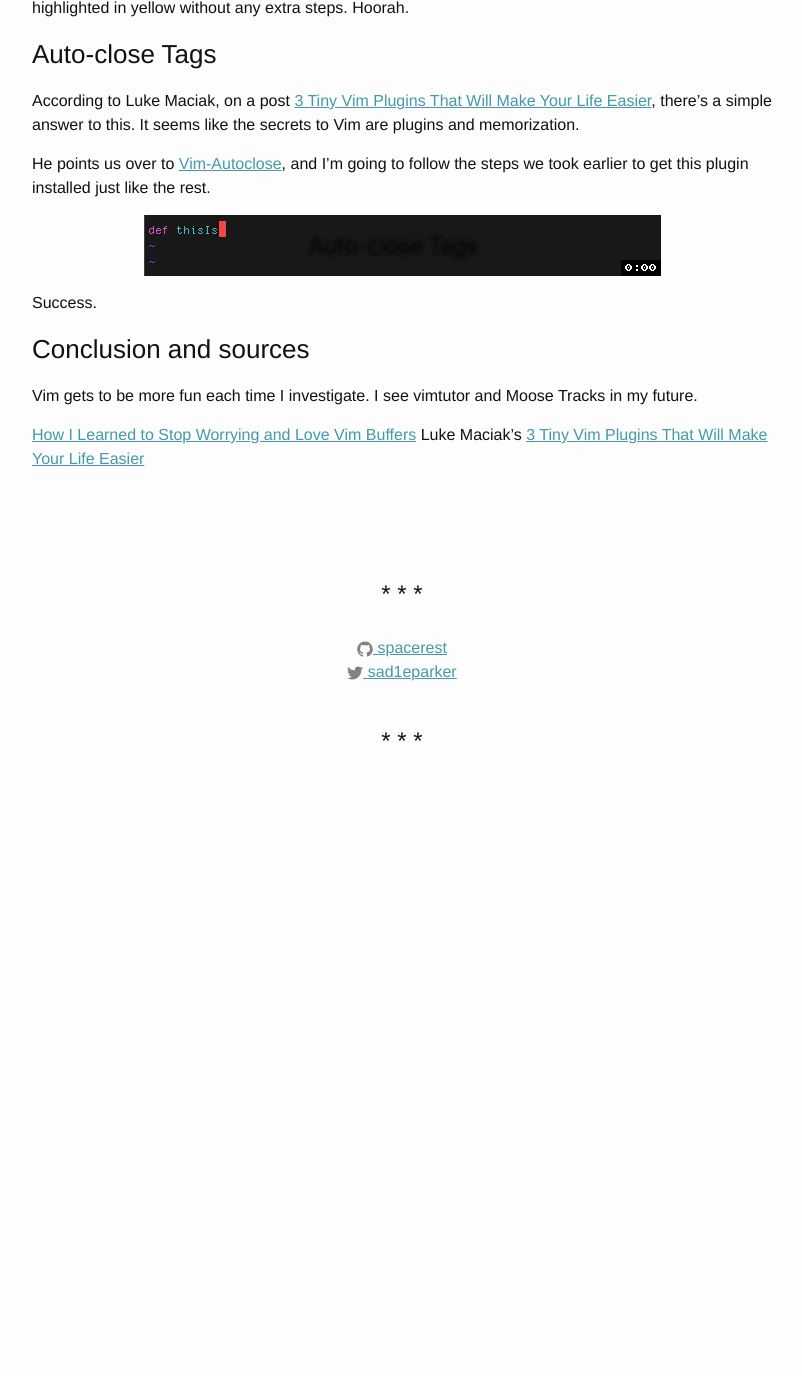
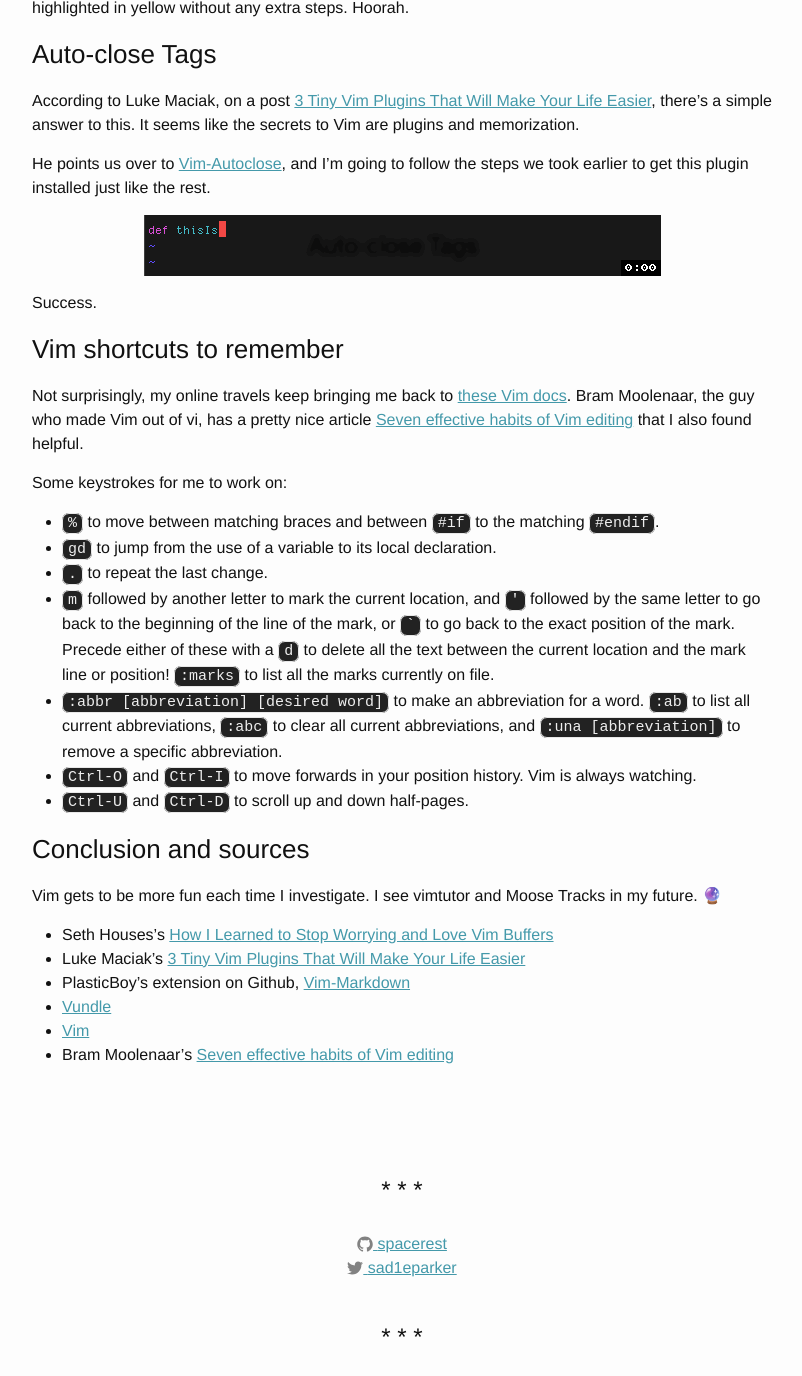
Before and after one commit to spacerest/spacerest.github.io, a Jekyll site: the page built from _posts/2016-02-08-setting-up-vim.markdown, in a window 1280 px wide and 1400 px high, scrolled down 4960 px. Shown: the top 1376 px of the window, without its empty margins (238-1040 px from the left). Built offline with Jekyll 4.4.1, drawn with Linux system fonts in a browser that asks for light colours; emoji names are drawn with the system emoji font; comment, search, counter and statistics services are not loaded; before the commit the page ends 5764 px from its top, so only the background shows below that; some of the changed text lies outside the part shown.

Commit message:
post content updates

```diff
--- a/_posts/2016-02-08-setting-up-vim.markdown
+++ b/_posts/2016-02-08-setting-up-vim.markdown
@@ -132,13 +132,32 @@ He points us over to [Vim-Autoclose](https://github.com/Townk/vim-autoclose), an
 
 Success.
 
+{: id="goal4"}
+### Vim shortcuts to remember
+
+Not surprisingly, my online travels keep bringing me back to [these Vim docs](http://www.vim.org/docs.php){:target="_blank"}. Bram Moolenaar, the guy who made Vim out of vi, has a pretty nice article [Seven effective habits of Vim editing](http://www.moolenaar.net/habits.html){:target="_blank"} that I also found helpful.
+
+Some keystrokes for me to work on:
+
+- <code>%</code> to move between matching braces and between <code>#if</code> to the matching <code>#endif</code>.
+- <code>gd</code> to jump from the use of a variable to its local declaration.
+- <code>.</code> to repeat the last change.
+- <code>m</code> followed by another letter to mark the current location, and <code>'</code> followed by the same letter to go back to the beginning of the line of the mark, or <code>`</code> to go back to the exact position of the mark. Precede either of these with a <code>d</code> to delete all the text between the current location and the mark line or position! <code>:marks</code> to list all the marks currently on file.
+- <code>:abbr [abbreviation] [desired word]</code> to make an abbreviation for a word. <code>:ab</code> to list all current abbreviations, <code>:abc</code> to clear all current abbreviations, and <code>:una [abbreviation]</code> to remove a specific abbreviation.
+- <code>Ctrl-O</code> and <code>Ctrl-I</code> to move forwards in your position history. Vim is always watching.
+- <code>Ctrl-U</code> and <code>Ctrl-D</code> to scroll up and down half-pages.
+
 {: id="conclusion"}
 ### Conclusion and sources
 
-Vim gets to be more fun each time I investigate. I see vimtutor and Moose Tracks in my future.
+Vim gets to be more fun each time I investigate. I see vimtutor and Moose Tracks in my future. :crystal_ball:
 
-[How I Learned to Stop Worrying and Love Vim Buffers](http://eseth.org/2007/vim-buffers.html)
-Luke Maciak's [3 Tiny Vim Plugins That Will Make Your Life Easier](http://www.terminally-incoherent.com/blog/2014/04/02/3-tiny-vim-plugins-that-will-make-your-life-easier/)
+- Seth Houses's [How I Learned to Stop Worrying and Love Vim Buffers](http://eseth.org/2007/vim-buffers.html){:target="_blank"}
+- Luke Maciak's [3 Tiny Vim Plugins That Will Make Your Life Easier](http://www.terminally-incoherent.com/blog/2014/04/02/3-tiny-vim-plugins-that-will-make-your-life-easier/)
+- PlasticBoy's extension on Github, [Vim-Markdown](https://github.com/plasticboy/vim-markdown){:target="_blank"}
+- [Vundle](https://github.com/VundleVim/Vundle.vim){:target="_blank"}
+- [Vim](http://www.vim.org/docs.php){:target="_blank"}
+- Bram Moolenaar's [Seven effective habits of Vim editing](http://www.moolenaar.net/habits.html){:target="_blank"}
 
 {::comment}
 http://www.moolenaar.net/habits.html
```
Also changed, not shown: other parts of _posts/2016-02-08-setting-up-vim.markdown (+1 -1 lines), 1 other file.
